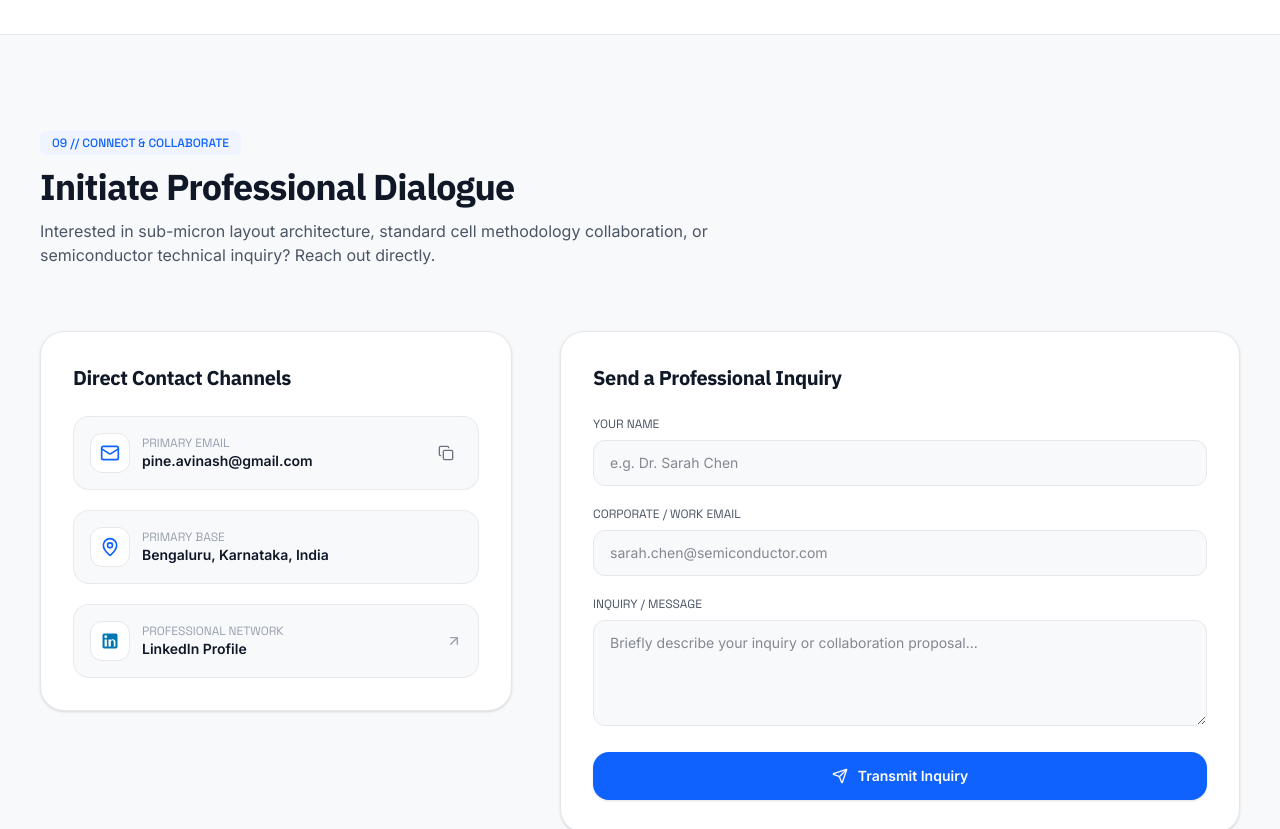
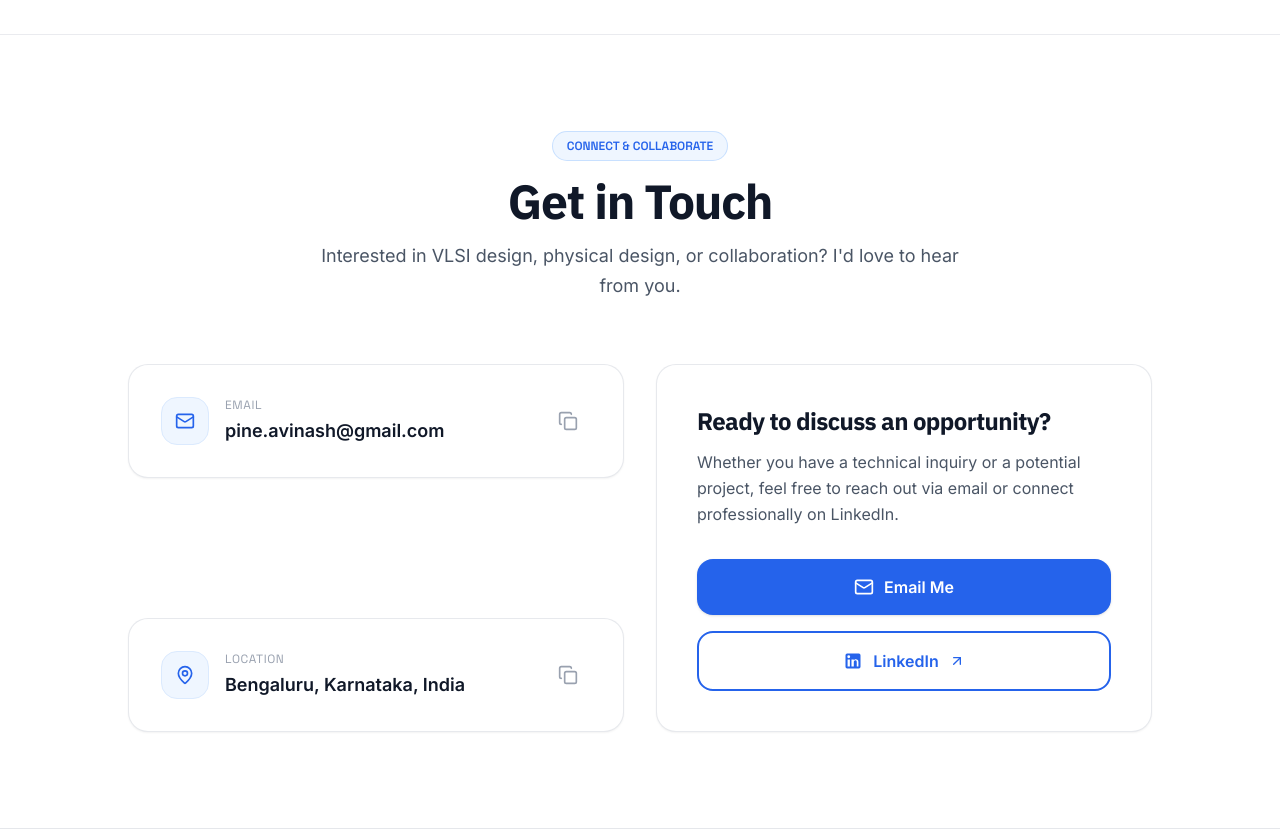
Before and after one commit to atendra11maurya/chia_and_wifi, a React (Vite) app: page / in a window 1280 px wide. Shown: the part 4540-5369 px from the top of the page. Built offline with nearby package versions, Linux system fonts and the light colour scheme.

Commit message:
Redesign Contact section with minimal 2-column layout, copy toasts, and CTA buttons

```diff
--- a/src/components/Contact.tsx
+++ b/src/components/Contact.tsx
@@ -1,186 +1,206 @@
-import React, { useState } from 'react';
-import { motion } from 'framer-motion';
-import { Mail, MapPin, Copy, Check, Send, ArrowUpRight } from 'lucide-react';
+import React, { useState, useRef } from 'react';
+import { motion, AnimatePresence } from 'framer-motion';
+import { Mail, MapPin, Copy, Check, ArrowUpRight } from 'lucide-react';
 import { PERSONAL_INFO } from '../data/profileData';
 
 export const Contact: React.FC = () => {
-  const [copied, setCopied] = useState(false);
-  const [formSubmitted, setFormSubmitted] = useState(false);
-  const [formData, setFormData] = useState({ name: '', email: '', message: '' });
+  const [toastMessage, setToastMessage] = useState<string | null>(null);
+  const [copiedField, setCopiedField] = useState<'email' | 'location' | null>(null);
+  const toastTimeoutRef = useRef<ReturnType<typeof setTimeout> | null>(null);
+
+  const showToast = (message: string, field: 'email' | 'location') => {
+    if (toastTimeoutRef.current) {
+      clearTimeout(toastTimeoutRef.current);
+    }
+    setCopiedField(field);
+    setToastMessage(message);
+    toastTimeoutRef.current = setTimeout(() => {
+      setToastMessage(null);
+      setCopiedField(null);
+    }, 2000);
+  };
 
   const handleCopyEmail = () => {
     navigator.clipboard.writeText(PERSONAL_INFO.email);
-    setCopied(true);
-    setTimeout(() => setCopied(false), 2500);
+    showToast('Email copied', 'email');
   };
 
-  const handleSubmit = (e: React.FormEvent) => {
-    e.preventDefault();
-    setFormSubmitted(true);
-    setTimeout(() => {
-      setFormSubmitted(false);
-      setFormData({ name: '', email: '', message: '' });
-    }, 4000);
+  const handleCopyLocation = () => {
+    navigator.clipboard.writeText(PERSONAL_INFO.location);
+    showToast('Location copied', 'location');
   };
 
   return (
-    <section id="contact" className="py-24 bg-[#F8F9FB] border-t border-gray-200/80">
+    <section id="contact" className="py-24 bg-white border-t border-gray-200/80 relative">
       <div className="max-w-[1280px] mx-auto px-6 md:px-10">
 
-        {/* Section Header */}
-        <div className="flex flex-col items-start mb-16">
-          <div className="inline-flex items-center gap-2 px-3 py-1 rounded-md bg-[#EFF4FE] text-[#0F62FE] text-xs font-mono font-medium mb-3">
-            <span>09 // CONNECT & COLLABORATE</span>
+        {/* Centered Section Header */}
+        <div className="flex flex-col items-center text-center mb-16 max-w-2xl mx-auto">
+          <div className="inline-flex items-center gap-2 px-3.5 py-1.5 rounded-full bg-blue-50 border border-blue-200/80 text-[#2563EB] text-xs font-mono font-semibold mb-4">
+            <span>CONNECT & COLLABORATE</span>
           </div>
-          <h2 className="font-heading text-3xl sm:text-4xl font-bold text-gray-900 tracking-tight mb-3">
-            Initiate Professional Dialogue
+          <h2 className="font-heading text-3xl sm:text-4xl lg:text-5xl font-bold text-gray-900 tracking-tight mb-4">
+            Get in Touch
           </h2>
-          <p className="text-gray-600 text-base max-w-2xl">
-            Interested in sub-micron layout architecture, standard cell methodology collaboration, or semiconductor technical inquiry? Reach out directly.
+          <p className="text-gray-600 text-base sm:text-lg leading-relaxed">
+            Interested in VLSI design, physical design, or collaboration? I'd love to hear from you.
           </p>
         </div>
 
-        <div className="grid grid-cols-1 lg:grid-cols-12 gap-12 items-start">
+        {/* Two-Column Layout */}
+        <div className="grid grid-cols-1 lg:grid-cols-2 gap-8 items-stretch max-w-5xl mx-auto">
 
-          {/* Left Direct Details (5 cols) */}
-          <div className="lg:col-span-5 bg-white border border-gray-200 rounded-[24px] p-6 sm:p-8 shadow-sm flex flex-col justify-between space-y-8">
-            <div>
-              <h3 className="font-heading font-bold text-gray-900 text-xl mb-6">
-                Direct Contact Channels
-              </h3>
-
-              <div className="space-y-5">
-                {/* Email Box */}
-                <div className="p-4 bg-[#F8F9FB] border border-gray-200/80 rounded-2xl flex items-center justify-between">
-                  <div className="flex items-center gap-3">
-                    <div className="w-10 h-10 rounded-xl bg-white border border-gray-200 text-[#0F62FE] flex items-center justify-center">
+          {/* Left Column: Contact Information Cards */}
+          <div className="flex flex-col gap-6 justify-between">
+            {/* Card 1: Email */}
+            <motion.div
+              initial={{ opacity: 0, y: 16 }}
+              whileInView={{ opacity: 1, y: 0 }}
+              viewport={{ once: true }}
+              transition={{ duration: 0.4 }}
+              className="bg-white border border-gray-200/90 rounded-[20px] p-6 sm:p-8 shadow-xs hover:shadow-md hover:-translate-y-1 transition-all duration-300 ease-out flex items-center justify-between group"
+            >
+              <div className="flex items-center gap-4">
+                <div className="w-12 h-12 rounded-2xl bg-blue-50 border border-blue-100 text-[#2563EB] flex items-center justify-center shrink-0 group-hover:bg-[#2563EB] group-hover:text-white transition-colors duration-300">
                   <Mail className="w-5 h-5" />
                 </div>
                 <div>
-                      <div className="text-xs font-mono text-gray-400 uppercase">Primary Email</div>
-                      <div className="text-sm font-semibold text-gray-900">{PERSONAL_INFO.email}</div>
+                  <div className="text-xs font-mono text-gray-400 uppercase tracking-wider mb-1">Email</div>
+                  <a
+                    href={`mailto:${PERSONAL_INFO.email}`}
+                    className="text-base sm:text-lg font-semibold text-gray-900 hover:text-[#2563EB] transition-colors"
+                  >
+                    {PERSONAL_INFO.email}
+                  </a>
                 </div>
               </div>
+
               <button
                 onClick={handleCopyEmail}
-                    className="p-2 rounded-xl text-gray-500 hover:text-[#0F62FE] hover:bg-white transition-colors cursor-pointer"
-                    title="Copy Email Address"
+                aria-label="Copy email to clipboard"
+                className="p-3 rounded-xl text-gray-400 hover:text-[#2563EB] hover:bg-blue-50 border border-transparent hover:border-blue-100 transition-all duration-200 focus-visible:outline-none focus-visible:ring-2 focus-visible:ring-[#2563EB] cursor-pointer shrink-0 ml-4"
+                title="Copy Email"
               >
-                    {copied ? <Check className="w-4 h-4 text-emerald-600" /> : <Copy className="w-4 h-4" />}
+                <motion.div
+                  key={copiedField === 'email' ? 'check' : 'copy'}
+                  initial={{ rotate: -90, opacity: 0 }}
+                  animate={{ rotate: 0, opacity: 1 }}
+                  transition={{ duration: 0.2 }}
+                >
+                  {copiedField === 'email' ? (
+                    <Check className="w-5 h-5 text-emerald-600" />
+                  ) : (
+                    <Copy className="w-5 h-5" />
+                  )}
+                </motion.div>
               </button>
-                </div>
+            </motion.div>
 
-                {/* Location Box */}
-                <div className="p-4 bg-[#F8F9FB] border border-gray-200/80 rounded-2xl flex items-center gap-3">
-                  <div className="w-10 h-10 rounded-xl bg-white border border-gray-200 text-[#0F62FE] flex items-center justify-center">
+            {/* Card 2: Location */}
+            <motion.div
+              initial={{ opacity: 0, y: 16 }}
+              whileInView={{ opacity: 1, y: 0 }}
+              viewport={{ once: true }}
+              transition={{ duration: 0.4, delay: 0.1 }}
+              className="bg-white border border-gray-200/90 rounded-[20px] p-6 sm:p-8 shadow-xs hover:shadow-md hover:-translate-y-1 transition-all duration-300 ease-out flex items-center justify-between group"
+            >
+              <div className="flex items-center gap-4">
+                <div className="w-12 h-12 rounded-2xl bg-blue-50 border border-blue-100 text-[#2563EB] flex items-center justify-center shrink-0 group-hover:bg-[#2563EB] group-hover:text-white transition-colors duration-300">
                   <MapPin className="w-5 h-5" />
                 </div>
                 <div>
-                    <div className="text-xs font-mono text-gray-400 uppercase">Primary Base</div>
-                    <div className="text-sm font-semibold text-gray-900">{PERSONAL_INFO.location}</div>
+                  <div className="text-xs font-mono text-gray-400 uppercase tracking-wider mb-1">Location</div>
+                  <div className="text-base sm:text-lg font-semibold text-gray-900">
+                    {PERSONAL_INFO.location}
+                  </div>
                 </div>
               </div>
 
-                {/* LinkedIn Link */}
+              <button
+                onClick={handleCopyLocation}
+                aria-label="Copy location to clipboard"
+                className="p-3 rounded-xl text-gray-400 hover:text-[#2563EB] hover:bg-blue-50 border border-transparent hover:border-blue-100 transition-all duration-200 focus-visible:outline-none focus-visible:ring-2 focus-visible:ring-[#2563EB] cursor-pointer shrink-0 ml-4"
+                title="Copy Location"
+              >
+                <motion.div
+                  key={copiedField === 'location' ? 'check' : 'copy'}
+                  initial={{ rotate: -90, opacity: 0 }}
+                  animate={{ rotate: 0, opacity: 1 }}
+                  transition={{ duration: 0.2 }}
+                >
+                  {copiedField === 'location' ? (
+                    <Check className="w-5 h-5 text-emerald-600" />
+                  ) : (
+                    <Copy className="w-5 h-5" />
+                  )}
+                </motion.div>
+              </button>
+            </motion.div>
+          </div>
+
+          {/* Right Column: Action Card */}
+          <motion.div
+            initial={{ opacity: 0, y: 16 }}
+            whileInView={{ opacity: 1, y: 0 }}
+            viewport={{ once: true }}
+            transition={{ duration: 0.4, delay: 0.15 }}
+            className="bg-white border border-gray-200/90 rounded-[20px] p-6 sm:p-10 shadow-xs hover:shadow-md hover:-translate-y-1 transition-all duration-300 ease-out flex flex-col justify-between"
+          >
+            <div>
+              <h3 className="font-heading text-2xl font-bold text-gray-900 tracking-tight mb-3">
+                Ready to discuss an opportunity?
+              </h3>
+              <p className="text-gray-600 text-sm sm:text-base leading-relaxed mb-8">
+                Whether you have a technical inquiry or a potential project, feel free to reach out via email or connect professionally on LinkedIn.
+              </p>
+            </div>
+
+            {/* CTA Buttons */}
+            <div className="flex flex-col gap-4">
+              {/* Primary Button (Blue) */}
+              <a
+                href="mailto:pine.avinash@gmail.com?subject=Portfolio%20Inquiry&body=Hello%20Avinash,%0A%0AI%20came%20across%20your%20portfolio..."
+                className="w-full inline-flex items-center justify-center gap-2.5 px-6 py-4 text-base font-semibold text-white bg-[#2563EB] rounded-2xl hover:bg-[#1d4ed8] hover:scale-[1.02] active:scale-[0.98] transition-all duration-200 shadow-sm hover:shadow-md focus-visible:outline-none focus-visible:ring-2 focus-visible:ring-[#2563EB] cursor-pointer"
+              >
+                <Mail className="w-5 h-5" />
+                <span>Email Me</span>
+              </a>
+
+              {/* Secondary Button (White) */}
               <a
                 href={PERSONAL_INFO.linkedin}
                 target="_blank"
                 rel="noopener noreferrer"
-                  className="p-4 bg-[#F8F9FB] border border-gray-200/80 rounded-2xl flex items-center justify-between hover:border-[#0077B5]/40 transition-colors group"
+                className="w-full inline-flex items-center justify-center gap-2.5 px-6 py-4 text-base font-semibold text-[#2563EB] bg-white border-2 border-[#2563EB] rounded-2xl hover:bg-blue-50 hover:scale-[1.02] active:scale-[0.98] transition-all duration-200 focus-visible:outline-none focus-visible:ring-2 focus-visible:ring-[#2563EB] cursor-pointer"
               >
-                  <div className="flex items-center gap-3">
-                    <div className="w-10 h-10 rounded-xl bg-white border border-gray-200 text-[#0077B5] flex items-center justify-center">
-                      <svg className="w-5 h-5 fill-[#0077B5]" viewBox="0 0 24 24">
+                <svg className="w-5 h-5 fill-[#2563EB]" viewBox="0 0 24 24">
                   <path d="M19 3a2 2 0 0 1 2 2v14a2 2 0 0 1-2 2H5a2 2 0 0 1-2-2V5a2 2 0 0 1 2-2h14m-.5 15.5v-5.3a3.26 3.26 0 0 0-3.26-3.26c-.85 0-1.84.52-2.28 1.3v-1.11h-2.79v8.37h2.79v-4.93c0-1.3.36-2.54 1.96-2.54 1.57 0 1.59 1.47 1.59 2.62v4.85h2.79M6.88 8.56a1.68 1.68 0 0 0 1.68-1.68c0-.93-.75-1.69-1.68-1.69a1.69 1.69 0 0 0-1.69 1.69c0 .93.76 1.68 1.69 1.68m1.39 9.94v-8.37H5.5v8.37h2.77z" />
                 </svg>
-                    </div>
-                    <div>
-                      <div className="text-xs font-mono text-gray-400 uppercase">Professional Network</div>
-                      <div className="text-sm font-semibold text-gray-900 group-hover:text-[#0077B5] transition-colors">
-                        LinkedIn Profile
-                      </div>
-                    </div>
-                  </div>
-                  <ArrowUpRight className="w-4 h-4 text-gray-400 group-hover:text-[#0077B5] transition-colors" />
+                <span>LinkedIn</span>
+                <ArrowUpRight className="w-4 h-4 text-[#2563EB]" />
               </a>
             </div>
-            </div>
-
-          </div>
-
-          {/* Right Message Form (7 cols) */}
-          <div className="lg:col-span-7 bg-white border border-gray-200 rounded-[24px] p-6 sm:p-8 shadow-sm">
-            <h3 className="font-heading font-bold text-gray-900 text-xl mb-6">
-              Send a Professional Inquiry
-            </h3>
-
-            {formSubmitted ? (
-              <motion.div
-                initial={{ opacity: 0, scale: 0.95 }}
-                animate={{ opacity: 1, scale: 1 }}
-                className="bg-[#EFF4FE] border border-[#0F62FE]/30 rounded-2xl p-8 text-center space-y-3"
-              >
-                <div className="w-12 h-12 rounded-full bg-[#0F62FE] text-white flex items-center justify-center mx-auto">
-                  <Check className="w-6 h-6" />
-                </div>
-                <h4 className="font-heading font-bold text-gray-900 text-lg">Inquiry Sent Successfully</h4>
-                <p className="text-gray-600 text-sm max-w-md mx-auto">
-                  Thank you for reaching out. Your message has been received and will be reviewed promptly.
-                </p>
           </motion.div>
-            ) : (
-              <form onSubmit={handleSubmit} className="space-y-5">
-                <div>
-                  <label className="block text-xs font-mono text-gray-600 uppercase mb-2">Your Name</label>
-                  <input
-                    type="text"
-                    required
-                    value={formData.name}
-                    onChange={(e) => setFormData({ ...formData, name: e.target.value })}
-                    placeholder="e.g. Dr. Sarah Chen"
-                    className="w-full px-4 py-3 bg-[#F8F9FB] border border-gray-200 rounded-xl text-sm text-gray-900 focus:outline-none focus:ring-2 focus:ring-[#0F62FE]/30 focus:border-[#0F62FE]"
-                  />
-                </div>
-
-                <div>
-                  <label className="block text-xs font-mono text-gray-600 uppercase mb-2">Corporate / Work Email</label>
-                  <input
-                    type="email"
-                    required
-                    value={formData.email}
-                    onChange={(e) => setFormData({ ...formData, email: e.target.value })}
-                    placeholder="sarah.chen@semiconductor.com"
-                    className="w-full px-4 py-3 bg-[#F8F9FB] border border-gray-200 rounded-xl text-sm text-gray-900 focus:outline-none focus:ring-2 focus:ring-[#0F62FE]/30 focus:border-[#0F62FE]"
-                  />
-                </div>
-
-                <div>
-                  <label className="block text-xs font-mono text-gray-600 uppercase mb-2">Inquiry / Message</label>
-                  <textarea
-                    rows={4}
-                    required
-                    value={formData.message}
-                    onChange={(e) => setFormData({ ...formData, message: e.target.value })}
-                    placeholder="Briefly describe your inquiry or collaboration proposal..."
-                    className="w-full px-4 py-3 bg-[#F8F9FB] border border-gray-200 rounded-xl text-sm text-gray-900 focus:outline-none focus:ring-2 focus:ring-[#0F62FE]/30 focus:border-[#0F62FE]"
-                  />
-                </div>
-
-                <button
-                  type="submit"
-                  className="w-full inline-flex items-center justify-center gap-2.5 px-6 py-3.5 text-sm font-semibold text-white bg-[#0F62FE] rounded-2xl hover:bg-[#0353E9] transition-all shadow-sm focus:outline-none focus:ring-2 focus:ring-[#0F62FE]/30 cursor-pointer"
-                >
-                  <Send className="w-4 h-4" />
-                  <span>Transmit Inquiry</span>
-                </button>
-              </form>
-            )}
 
         </div>
 
       </div>
 
-      </div>
+      {/* Floating Bottom-Right Toast Notification */}
+      <AnimatePresence>
+        {toastMessage && (
+          <motion.div
+            initial={{ opacity: 0, y: 20, scale: 0.95 }}
+            animate={{ opacity: 1, y: 0, scale: 1 }}
+            exit={{ opacity: 0, y: 10, scale: 0.95 }}
+            transition={{ duration: 0.2 }}
+            className="fixed bottom-6 right-6 z-50 flex items-center gap-2.5 px-5 py-3 bg-gray-900 text-white rounded-2xl shadow-xl text-sm font-medium border border-gray-800 pointer-events-none"
+          >
+            <Check className="w-4 h-4 text-emerald-400" />
+            <span>{toastMessage}</span>
+          </motion.div>
+        )}
+      </AnimatePresence>
     </section>
   );
 };
```
Lines whose indentation alone changed are shown as unchanged.
